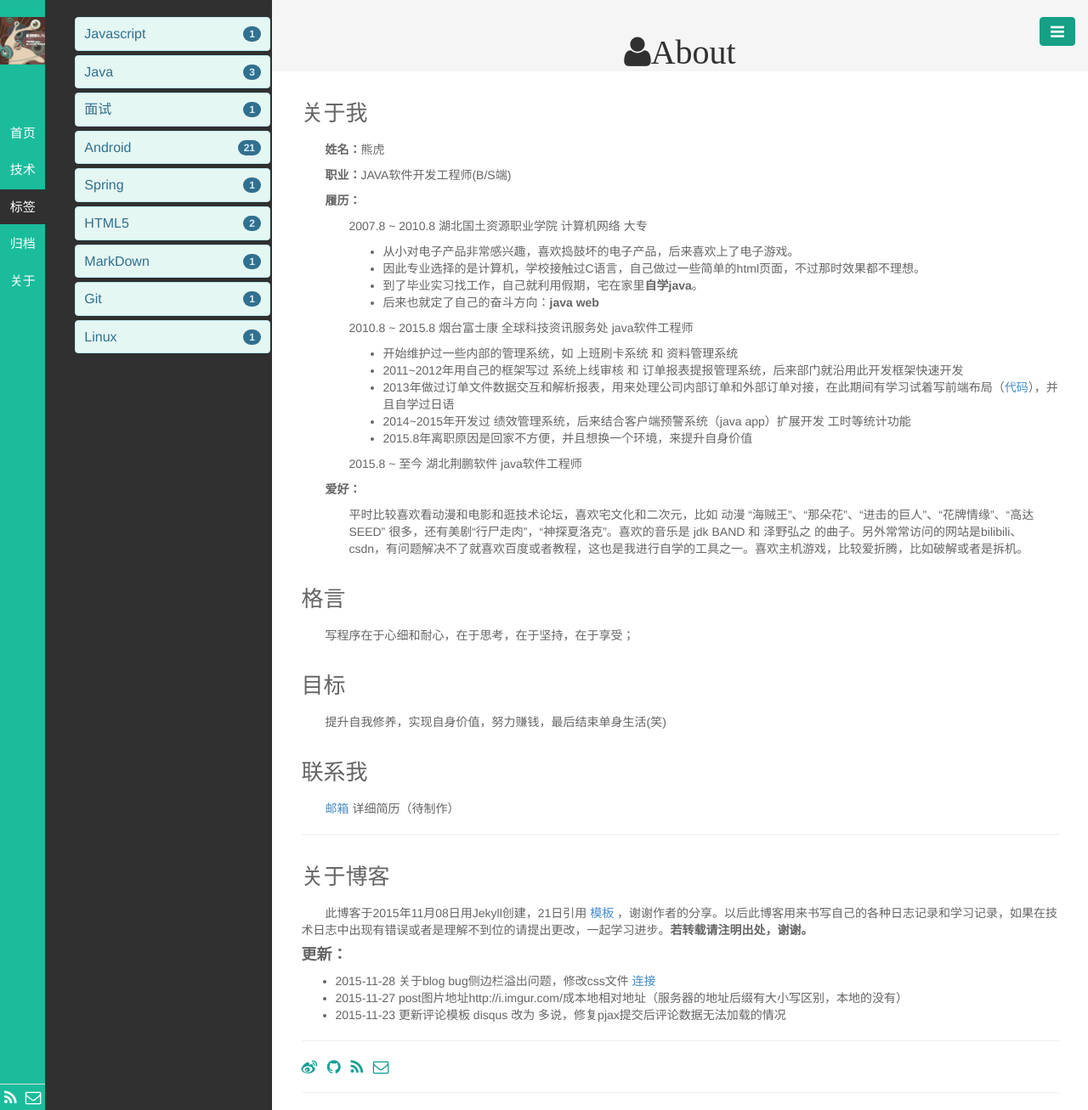
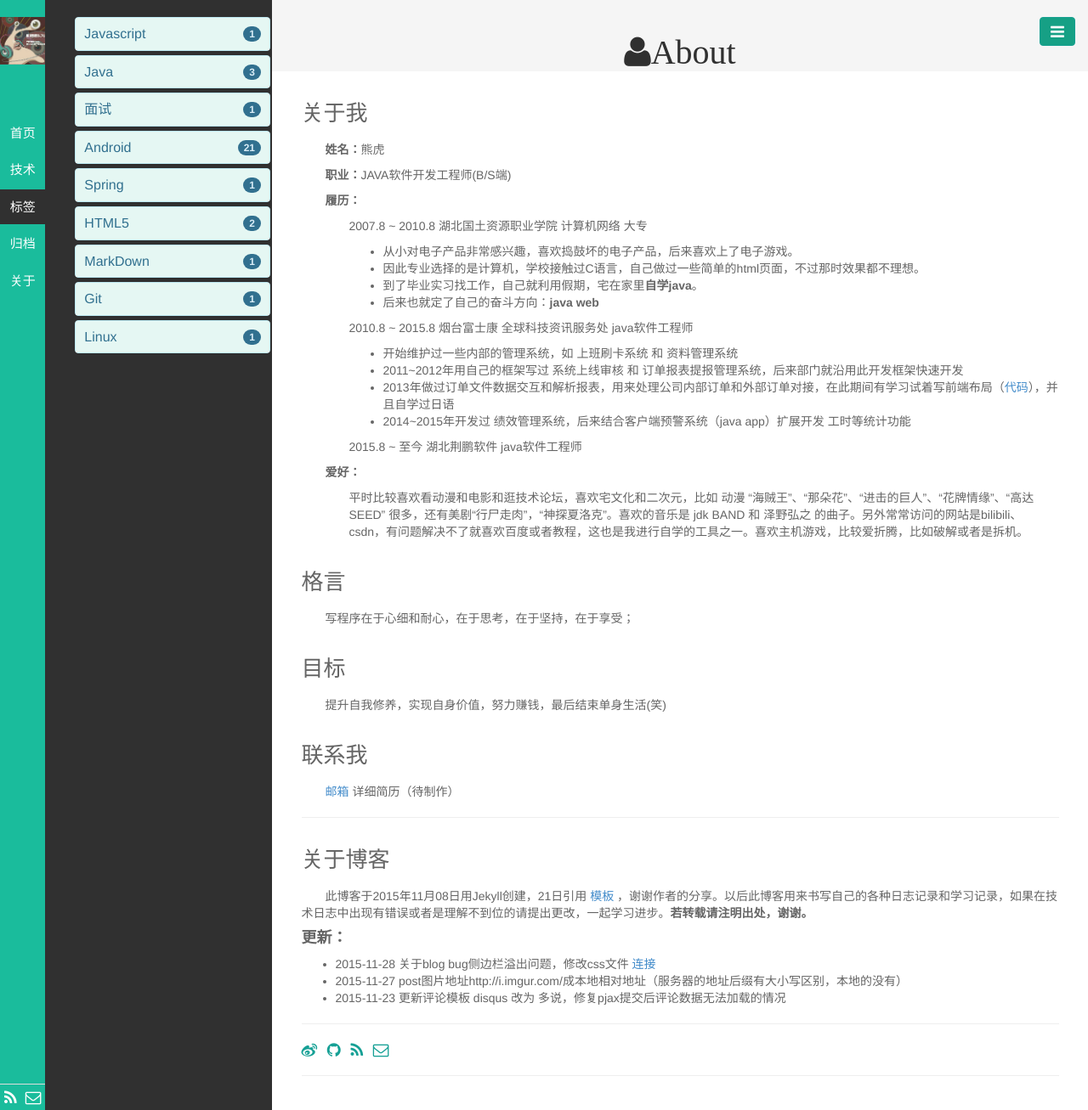
Before and after one commit to javadavid/blog, a Jekyll site: the page built from pages/about.html, in a window 1280 px wide. Shown: the whole page at 85% size. Built offline with Jekyll 4.4.1, drawn with Linux system fonts in a browser that asks for light colours; comment, search, counter and statistics services are not loaded.

Commit message:
change about

```diff
--- a/pages/about.html
+++ b/pages/about.html
@@ -30,7 +30,6 @@ titlename: 关于
 			<li>2011~2012年用自己的框架写过 系统上线审核 和 订单报表提报管理系统，后来部门就沿用此开发框架快速开发</li>
 			<li>2013年做过订单文件数据交互和解析报表，用来处理公司内部订单和外部订单对接，在此期间有学习试着写前端布局（<a href='http://xh888.github.io/page_demo/miaov_exercise/'  target='_blank'>代码</a>），并且自学过日语</li>
 			<li>2014~2015年开发过 绩效管理系统，后来结合客户端预警系统（java app）扩展开发 工时等统计功能</li>
-			<li>2015.8年离职原因是回家不方便，并且想换一个环境，来提升自身价值</li>
 		</ul>
 		<p class='noindent'>2015.8 ~ 至今 湖北荆鹏软件 java软件工程师</p>
 	</div>
```
